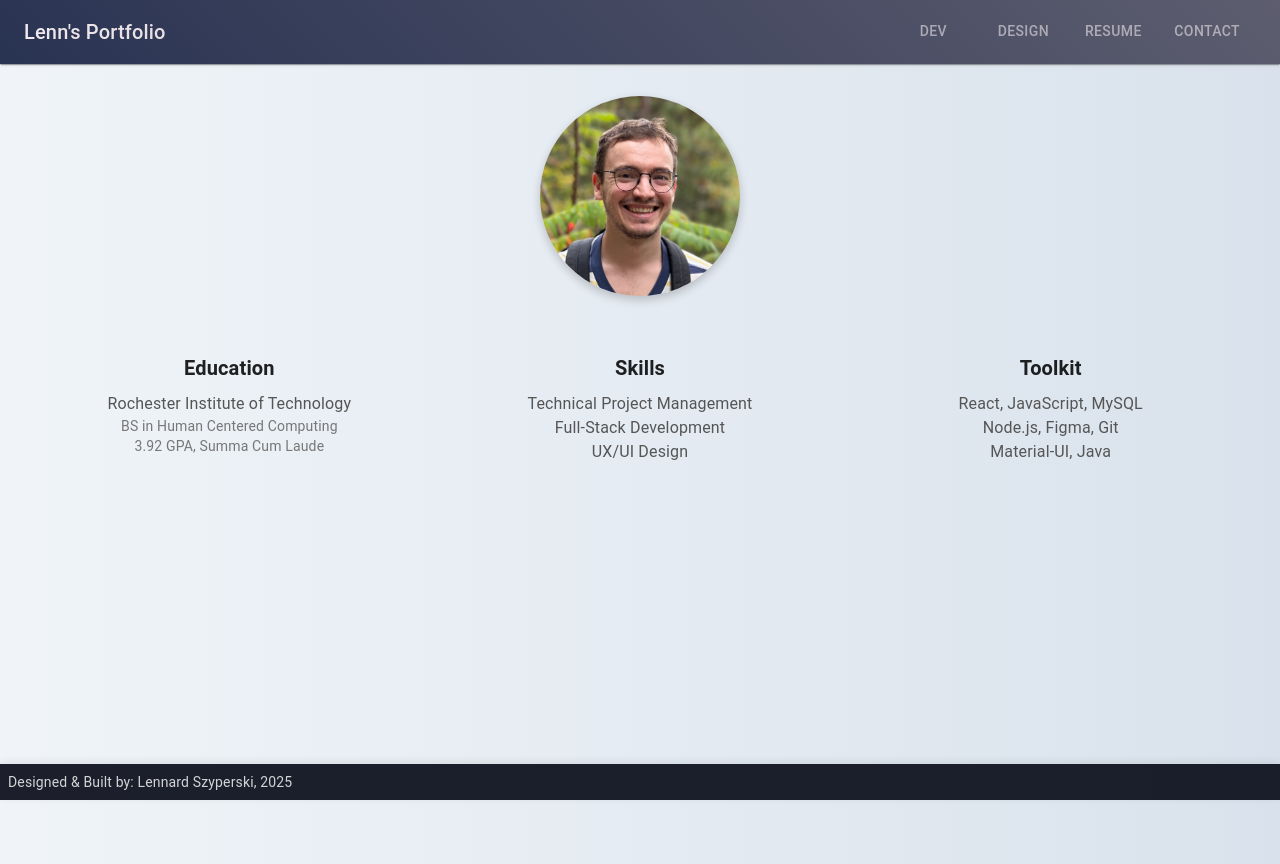
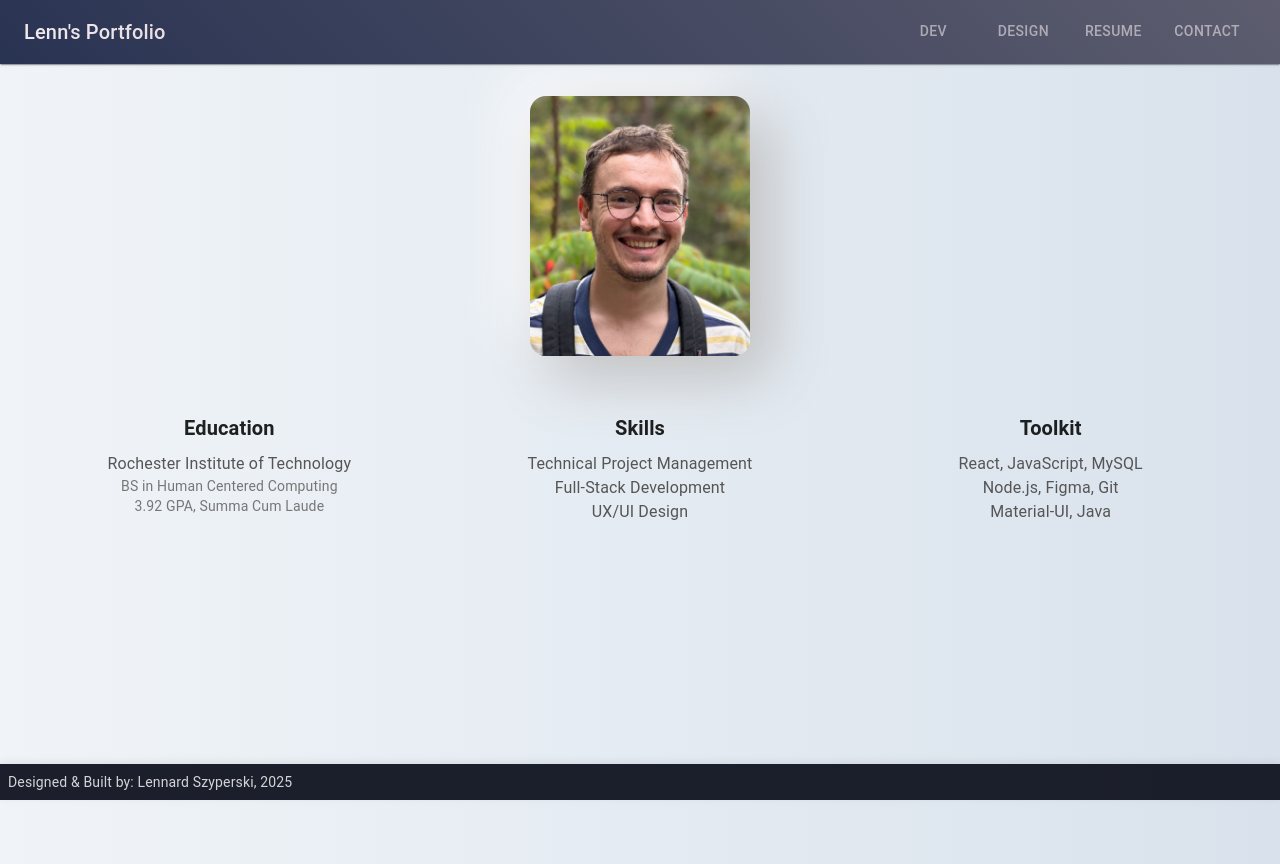
Before and after one commit to lennard-s/portfolio-website, a React (Create React App) app: page / in a window 1280 px wide. Built offline with nearby package versions, Linux system fonts and the light colour scheme; some icons are missing.

Commit message:
landing page cleanup

```diff
--- a/src/pages/landingPage.jsx
+++ b/src/pages/landingPage.jsx
@@ -3,6 +3,29 @@ import { Box, Typography } from "@mui/material";
 import SchoolIcon from "@mui/icons-material/School";
 import BuildIcon from "@mui/icons-material/Build";
 import CodeIcon from "@mui/icons-material/Code";
+
+const portraitStyles = {
+  width: 220,
+  height: 260,
+  borderRadius: 4,
+  overflow: "hidden",
+  boxShadow: "20px 20px 60px #bebebe, -20px -20px 60px #ffffff",
+  background: "linear-gradient(135deg, #f5f7fa 0%, #c3cfe2 100%)",
+  display: "flex",
+  alignItems: "center",
+  justifyContent: "center",
+};
+
+const columnStyles = {
+  textAlign: "center",
+  flex: 1,
+};
+
+const iconStyles = {
+  fontSize: 50,
+  color: "rgb(16.1% 20% 32.2%)",
+  marginBottom: 0,
+};
 
 export default function LandingPage() {
   return (
@@ -24,17 +47,18 @@ export default function LandingPage() {
           marginBottom: 4,
         }}
       >
+        <Box sx={portraitStyles}>
           <img
             alt="Portrait of Lennard Szyperski"
             src="/portrait.jpg"
             style={{
-            width: 200,
-            height: 200,
-            borderRadius: "50%",
-            boxShadow: "0px 4px 10px rgba(0, 0, 0, 0.2)",
+              width: "100%",
+              height: "100%",
               objectFit: "cover",
+              display: "block",
             }}
           />
+        </Box>
       </Box>
 
       {/* Introduction Section */}
@@ -50,14 +74,8 @@ export default function LandingPage() {
         }}
       >
         {/* Column 1: Education */}
-        <Box sx={{ textAlign: "center", flex: 1 }}>
-          <SchoolIcon
-            sx={{
-              fontSize: 50,
-              color: "rgb(16.1% 20% 32.2%)",
-              marginBottom: 0,
-            }}
-          />
+        <Box sx={columnStyles}>
+          <SchoolIcon sx={iconStyles} />
           <Typography variant="h6" sx={{ fontWeight: "bold", marginBottom: 1 }}>
             Education
           </Typography>
@@ -73,14 +91,8 @@ export default function LandingPage() {
         </Box>
 
         {/* Column 2: Skills */}
-        <Box sx={{ textAlign: "center", flex: 1 }}>
-          <BuildIcon
-            sx={{
-              fontSize: 50,
-              color: "rgb(16.1% 20% 32.2%)",
-              marginBottom: 0,
-            }}
-          />
+        <Box sx={columnStyles}>
+          <BuildIcon sx={iconStyles} />
           <Typography variant="h6" sx={{ fontWeight: "bold", marginBottom: 1 }}>
             Skills
           </Typography>
@@ -96,14 +108,8 @@ export default function LandingPage() {
         </Box>
 
         {/* Column 3: Toolkit */}
-        <Box sx={{ textAlign: "center", flex: 1 }}>
-          <CodeIcon
-            sx={{
-              fontSize: 50,
-              color: "rgb(16.1% 20% 32.2%)",
-              marginBottom: 0,
-            }}
-          />
+        <Box sx={columnStyles}>
+          <CodeIcon sx={iconStyles} />
           <Typography variant="h6" sx={{ fontWeight: "bold", marginBottom: 1 }}>
             Toolkit
           </Typography>
```
Lines whose indentation alone changed are shown as unchanged.
